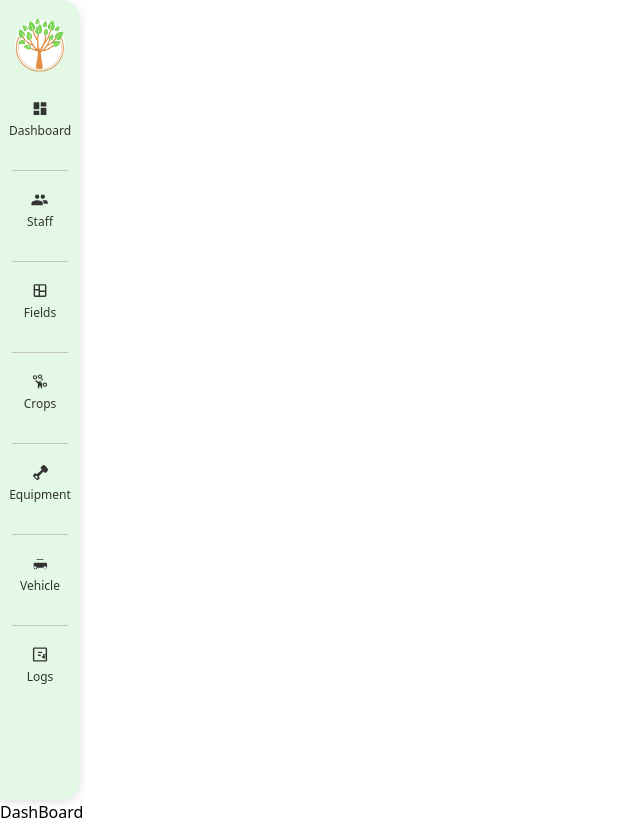
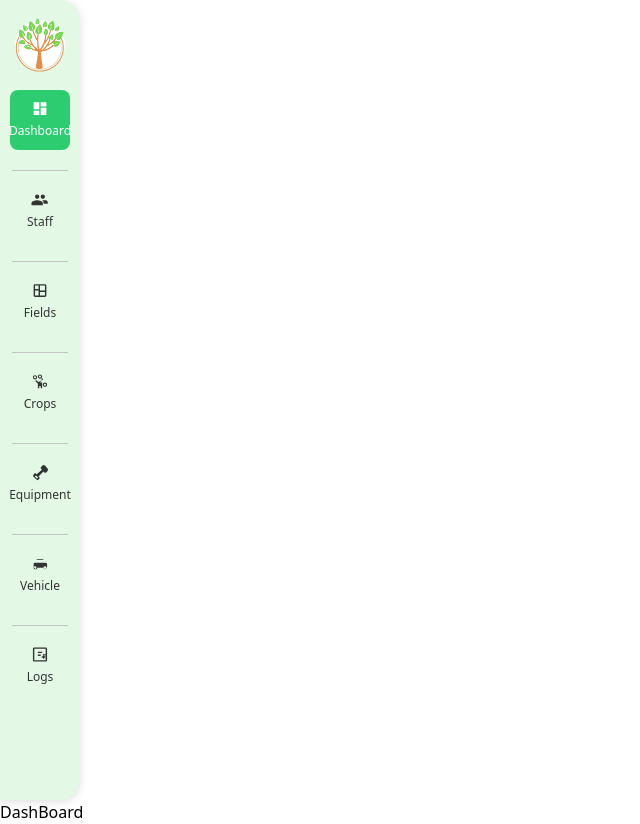
Before and after one commit to Amodhx/Green_shadow_front_end_react, a React (Vite) app: page /window in a window 1280 px wide. Shown: the whole page, without its empty margins (0-640 px from the left). Built offline with nearby package versions, Linux system fonts and the light colour scheme.

Commit message:
added navigations to pages

```diff
--- a/src/components/Sidebar.tsx
+++ b/src/components/Sidebar.tsx
@@ -5,7 +5,7 @@ import {useState} from "react";
 
 function Sidebar(){
     const navigate = useNavigate();
-    const [isDashBoardActive, setDashBoardActive] = useState(false);
+    const [isDashBoardActive, setDashBoardActive] = useState(true);
     const [isStaffActive, setStaffActive] = useState(false);
     const [isFieldsActive, setFieldsActive] = useState(false);
     const [isCropsActive, setCropsActive] = useState(false);
@@ -24,22 +24,27 @@ function Sidebar(){
         setStaffActive(true)
     }
     function fieldsBtnClick(){
+        navigate("/window/fields")
         deActiveAllButtons()
         setFieldsActive(true)
     }
     function cropsBtnClick(){
+        navigate("/window/crops")
         deActiveAllButtons()
         setCropsActive(true)
     }
     function equipmentBtnClick(){
+        navigate("/window/equipments")
         deActiveAllButtons()
         setEquipmentsActive(true)
     }
     function vehicleBtnClick(){
+        navigate("/window/vehicles")
         deActiveAllButtons()
         setVehiclesActive(true)
     }
     function logsBtnClick(){
+        navigate("/window/logs")
         deActiveAllButtons()
         setLogsActive(true)
     }
```
